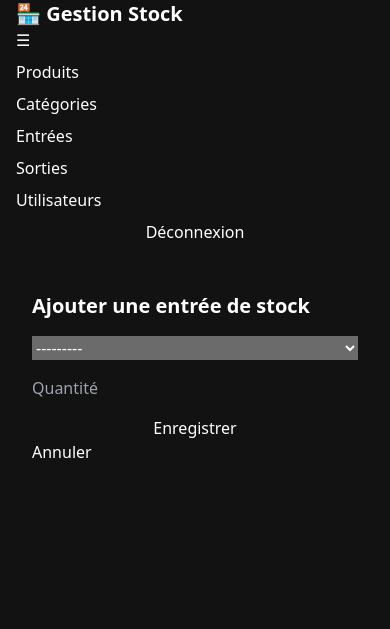
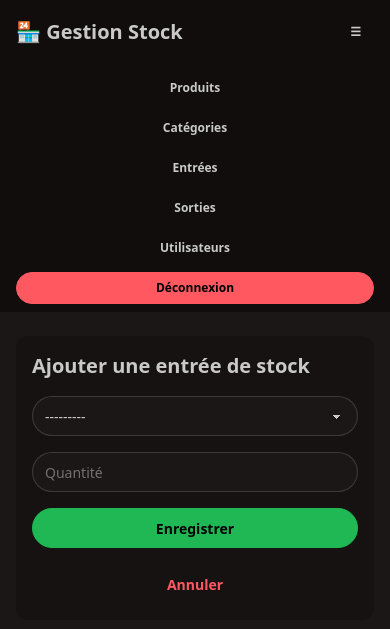
Before and after one commit to Mohamed06221/Gestion-stock, a Django app: page /entrees/ajouter/ in a window 390 px wide, after a click that opens the changed part. Shown: the top 629 px of the page. Run offline with Django 5.2, Linux system fonts and the light colour scheme; the visitor is signed in with stand-in values (Sample User, id 1); data that the repository does not hold is empty; some libraries are stand-ins or nearby versions.

Commit message:
Fix responsive toutes les pages

```diff
--- a/produits/templates/produits/base.html
+++ b/produits/templates/produits/base.html
@@ -4,9 +4,9 @@
     <meta charset="UTF-8">
     <meta name="viewport" content="width=device-width, initial-scale=1.0">
     <title>Gestion Stock</title>
-    <link href="https://cdn.jsdelivr.net/npm/daisyui@5" rel="stylesheet" type="text/css" />
-    <script src="https://cdn.tailwindcss.com"></script>
+    <link href="https://cdn.jsdelivr.net/npm/daisyui@5/daisyui.css" rel="stylesheet" type="text/css" />
     <link href="https://cdn.jsdelivr.net/npm/daisyui@5/themes.css" rel="stylesheet" type="text/css" />
+    <script src="https://cdn.jsdelivr.net/npm/@tailwindcss/browser@4"></script>
 </head>
 <body>
 
@@ -42,7 +42,7 @@
     </div>
 
     <!-- Menu mobile déroulant -->
-    <div id="menu" class="hidden md:hidden bg-base-300 px-4 py-2 flex flex-col gap-2">
+    <div id="menu" class="hidden bg-base-300 px-4 py-2 flex flex-col gap-2">
         <a href="{% url 'liste_produit' %}" class="btn btn-ghost btn-sm w-full">Produits</a>
         {% if request.user.is_staff %}
             <a href="{% url 'liste_categorie' %}" class="btn btn-ghost btn-sm w-full">Catégories</a>
```
